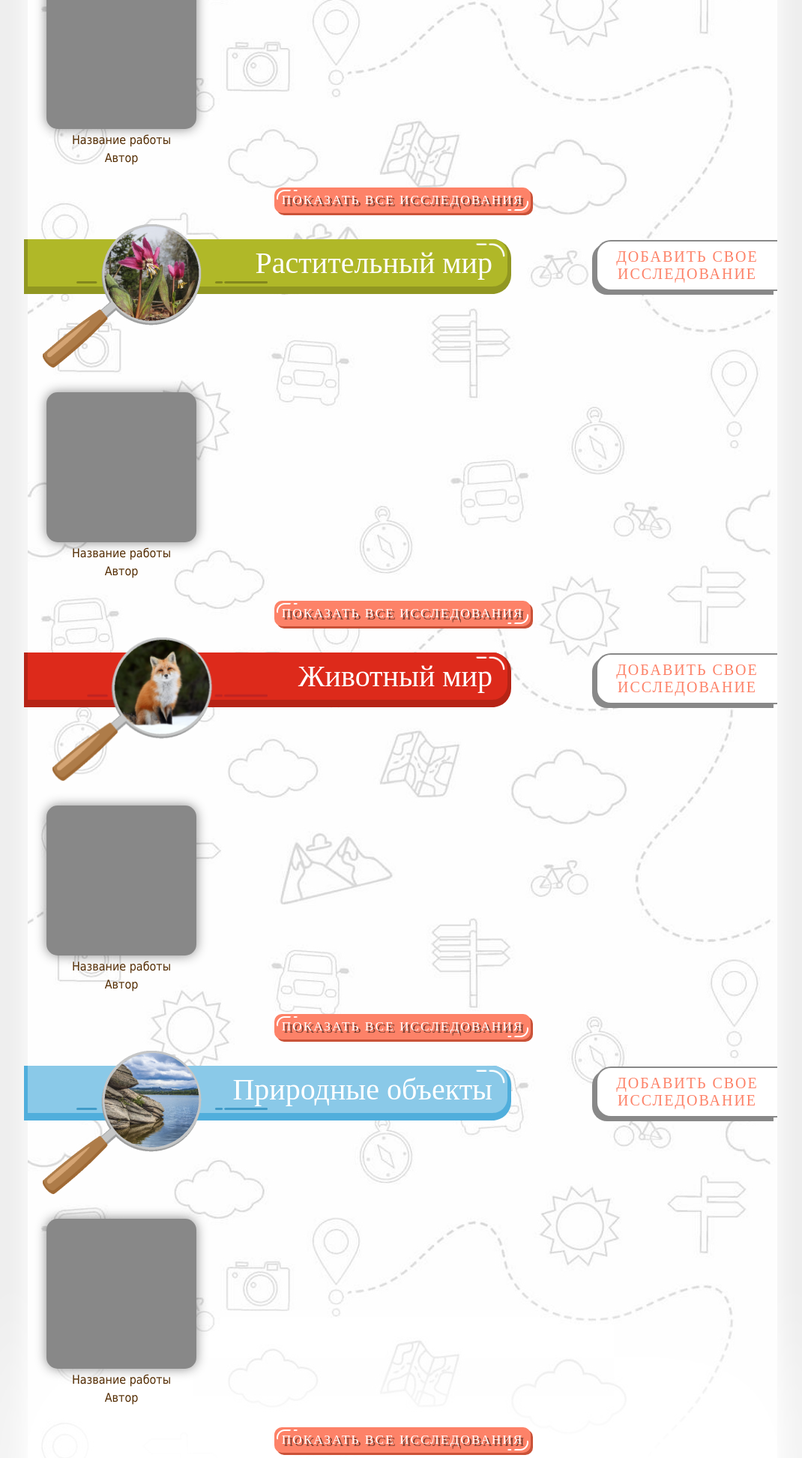
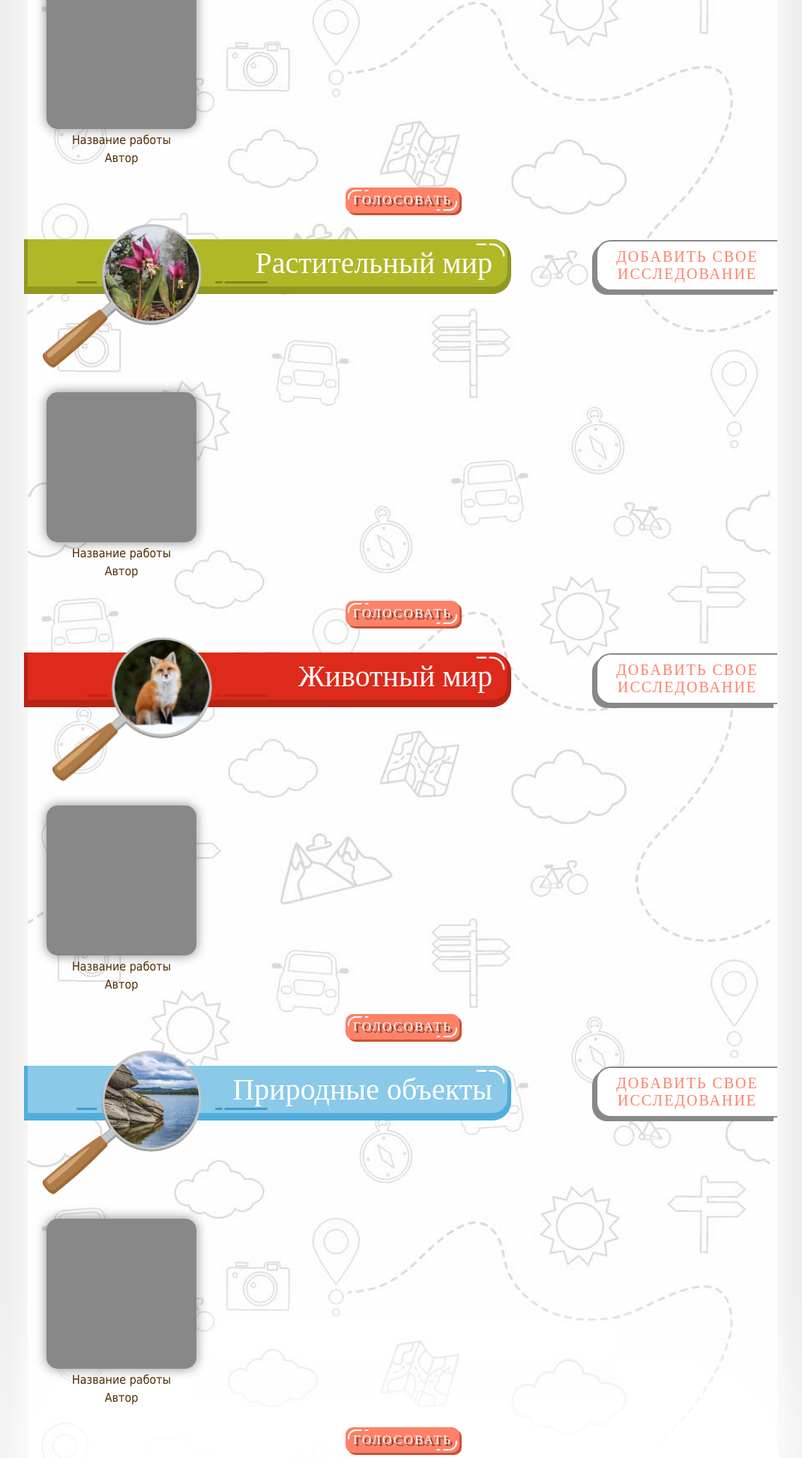
Before and after one commit to BitLittel/sledopit, a Flask app: template main/templates/index.html in a window 1280 px wide. Shown: the part 1393-3337 px from the top of the page at 75% size, without its empty margins (103-1173 px from the left). Run offline with Flask 2, Linux system fonts and the light colour scheme; the template is opened without the code that fills it, so the values that code supplies are empty; parts of the project's set-up code (start-up, migrations or seed data) failed here and were passed over; some libraries are stand-ins or nearby versions; some web fonts are replaced.

Commit message:
Правки от Виктории Кузьминой

```diff
--- a/main/static/js/main.js
+++ b/main/static/js/main.js
@@ -233,6 +233,11 @@ function RegIn() {
 }
 
 function addResearch(user_have_data, type_research, csrf_token) {
+    if (document.getElementById('newResearchText').value.length < 2000) {
+        showErrorMessage('Ошибка', 'Дорогой друг, текст слишком мкороткий. Минимальная длина текста - 2000 символов.');
+        return;
+    }
+
     let formData = new FormData();
 
     if (user_have_data == 'false') {
--- a/main/templates/add_research.html
+++ b/main/templates/add_research.html
@@ -99,6 +99,7 @@
             </div>
             <div>
               <textarea id="newResearchText" placeholder="Опиши свою работу здесь"> </textarea>
+              <p class="Lilita">Не менее 2000 символов!</p>
             </div>
           </div>
           <div class="newResearchParagraph">
--- a/main/templates/index.html
+++ b/main/templates/index.html
@@ -101,7 +101,7 @@
                             </div>
                         {% endfor %}
                     </div>
-                    <div class="funButtonSmall" onclick="window.location.replace('{{ url_for('category', type_category='famous_people') }}')">Показать все исследования</div>
+                    <div class="funButtonSmall" onclick="window.location.replace('{{ url_for('category', type_category='famous_people') }}')">Голосовать</div>
                 </div>
                 <div class="researchBox">
                     <div class="horFlexContainer">
@@ -123,7 +123,7 @@
                             </div>
                         {% endfor %}
                     </div>
-                    <div class="funButtonSmall" onclick="window.location.replace('{{ url_for('category', type_category='plants') }}')">Показать все исследования</div>
+                    <div class="funButtonSmall" onclick="window.location.replace('{{ url_for('category', type_category='plants') }}')">Голосовать</div>
                 </div>
                 <div class="researchBox">
                     <div class="horFlexContainer">
@@ -145,7 +145,7 @@
                             </div>
                         {% endfor %}
                     </div>
-                    <div class="funButtonSmall" onclick="window.location.replace('{{ url_for('category', type_category='animals') }}')">Показать все исследования</div>
+                    <div class="funButtonSmall" onclick="window.location.replace('{{ url_for('category', type_category='animals') }}')">Голосовать</div>
                 </div>
                 <div class="researchBox">
                     <div class="horFlexContainer">
@@ -167,7 +167,7 @@
                             </div>
                         {% endfor %}
                     </div>
-                    <div class="funButtonSmall" onclick="window.location.replace('{{ url_for('category', type_category='nature_object') }}')">Показать все исследования</div>
+                    <div class="funButtonSmall" onclick="window.location.replace('{{ url_for('category', type_category='nature_object') }}')">Голосовать</div>
                 </div>
             </div>
             <div id="bgFooter" class="redFont">
@@ -185,20 +185,20 @@
                 <div class="funButton" id="fixed" onclick="closeHint()">Закрыть</div>
                 <div id="idHint">
                     <p id="hintHeader">Запомни, мира не узнаешь, не зная края своего!</p>
-                    <p class="hintRichLine">Дорогой исследователь родного края.</p>
-                    <p>Мы рады приветствовать тебя на страничке юных следопытов. Если ты читаешь это обращение, значит ты готов вместе с нами отправиться в увлекательное путешествие по просторам родных мест.</p>
+                    <p class="hintRichLine">Дорогой исследователь Родного края.</p>
+                    <p>Мы рады приветствовать тебя на страничке юных следопытов. Если ты читаешь это обращение, значит, ты готов вместе с нами отправиться в увлекательное путешествие по просторам Родных мест.</p>
                     <p>Период проведения конкурса:</p>
-                    <p>С 15 сентября по 13 октября принимаем ваши исследования.</p>
+                    <p>с 15 сентября по 13 октября принимаем ваши исследования;</p>
                     <p>20 октября мы подведем итоги.</p>
                     <p>Чем больше исследований ты проведешь, тем выше будет становиться твое звание. Каждый участник получит гарантированный приз в зависимости от своего звания:</p>
-                    <p>1 исследование &mdash; «Юный исследователь» - значок и сладкий приз</p>
-                    <p>2 исследования &mdash; «Следопыт» - удобный блокнот для твоих исследований и бандана</p>
-                    <p>3 и более исследования - «Следопыт-супергерой» - рюкзак и бутылка для твоих активных прогулок</p>
+                    <p>1 исследование - «Юный исследователь» - значок и сладкий приз</p>
+                    <p>2 исследования - «Следопыт» - удобный блокнот для твоих исследований и бандана</p>
+                    <p>3 и более исследований - «Следопыт-супергерой» - рюкзак и бутылка для твоих активных прогулок</p>
                     <p>Среди всех участников команда жюри определит трех главных победителей и в зависимости от призового места подарит им отличные призы:</p>
-                    <p>1 место - электрический самокат</p>
-                    <p>2 место - велосипед для трюков BMX</p>
-                    <p>3 место - велосипед для увлекательных поездок</p>
-                    <p>Мы ценим ваше творчество и поэтому, при выборе победителей, будем обращать внимание на уникальность текста и фото каждой работы!</p>
+                    <p>1 место - электрический самокат;</p>
+                    <p>2 место - велосипед для трюков BMX;</p>
+                    <p>3 место - велосипед для увлекательных поездок.</p>
+                    <p>Мы ценим ваше творчество и поэтому при выборе победителей будем обращать внимание на уникальность текста и фото каждой работы! Ваша работа должна составлять не менее 2000 символов.</p>
                     <p><b>Правила голосования</b></p>
                     <p>Дорогие друзья, чтобы ваш голос был засчитан, вы должны проголосовать за три разные работы!</p>
                     <p class="hintAvgLine">А теперь подробнее о твоем исследовании!</p>
@@ -215,14 +215,17 @@
                     <p class="noPadding">Растительный мир</p>
                     <p class="noPadding">Животный мир</p>
                     <p class="noPadding">Природные объекты</p>
-                    <p>Выбери конкретный объект, про который ты хочешь рассказать, например:</p>
-                    <p class="noPadding">река Катунь, гора Пикет, исатель Василий Макарович Шукшин.</p>
+                    <p></p>
+                    <p class="noPadding">Выбери конкретный объект, про который ты хочешь рассказать, например:</p>
+                    <p class="noPadding">река Катунь, гора Пикет, писатель Василий Макарович Шукшин.</p>
                     <p class="noPadding">Далее начни исследование этого объекта.</p>
-                    <p class="noPadding">Узнай о нем как можно больше и напиши свой доклад.</p>
+                    <p class="noPadding">Узнай о нем как можно больше и напиши свой доклад или рассказ.</p>
                     <p class="noPadding">Обязательно расскажи, почему ты выбрал именно эту тему.</p>
                     <p class="noPadding">Сфотографируй это места или объект твоего изучения, можешь снять видео, а мы с удовольствием его посмотрим!</p>
-                    <p class="noPadding">Если удастся сделать фото исследуемого объекта самому, то это станет твоим преимушеством!</p>
+                    <p class="noPadding">Если удастся сделать фото исследуемого объекта самому, то это станет твоим преимуществом!</p>
                     <p class="noPadding">После того, как ты сохранишь работу, она отобразится в блоках по тематикам и все желающие смогут познакомиться с ней, а так же отдать свой голос тебе!</p>
+                    <p><b>Правила голосования:</b></p>
+                    <p>Дорогие друзья, чтобы ваш голос был засчитан, вы должны проголосовать за три разные работы!</p>
                     <p class="noPadding">Работа, которая наберет больше всего голосов, получит звание «Приз зрительских симпатий», а победитель получит познавательные книги или энциклопедию в подарок.</p>
                     <p class="hintAvgLine">Ждем ваши работы и желаем удачи!</p>
                     <p class="hintAvgLine">Исследуй родной край с «Аникс»!</p>
```
